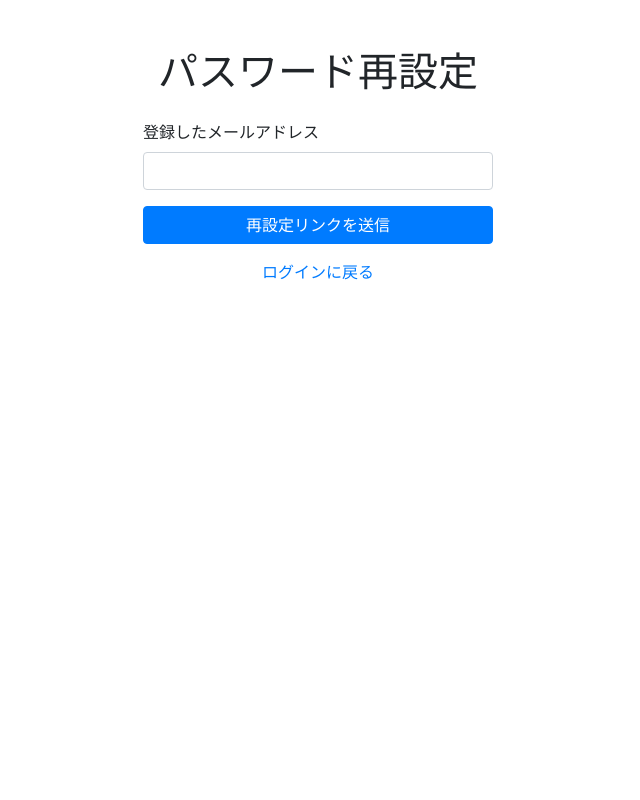
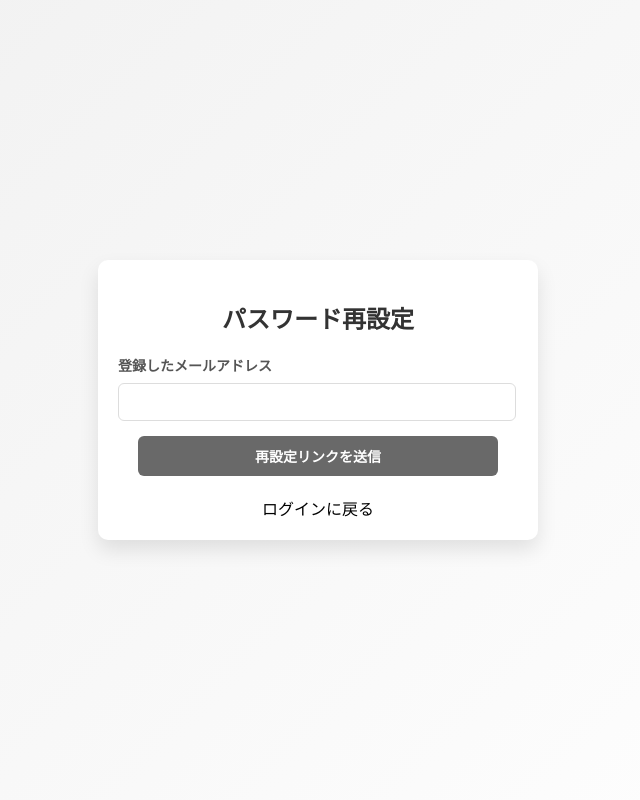
Before and after one commit to yamashita3303/NoteTrip, a Django app: page /password_reset/ in a window 1280 px wide. Shown: the whole page, without its empty margins (322-962 px from the left). Run offline with Django 4.2, Linux system fonts and the light colour scheme; some libraries are stand-ins or nearby versions.

Commit message:
ログアウトのとこ

```diff
--- a/app/templates/app/home.html
+++ b/app/templates/app/home.html
@@ -315,7 +315,7 @@ input[type=checkbox]:checked ~ #overlay-button:hover span, input[type=checkbox]:
         <div id="overlay">
             <ul>
                 <li><a href="{% url 'home' %}">Home</a></li>
-                <li><a href="#">About</a></li>
+                <li><a href="{% url 'logout' %}">Logout</a></li>
                 <li><a href="#">Contact</a></li>
             </ul>
         </div>
--- a/app/templates/app/password_reset.html
+++ b/app/templates/app/password_reset.html
@@ -4,28 +4,120 @@
     <meta charset="UTF-8">
     <meta name="viewport" content="width=device-width, initial-scale=1.0">
     <title>パスワード再設定</title>
-    <link href="https://stackpath.bootstrapcdn.com/bootstrap/4.5.2/css/bootstrap.min.css" rel="stylesheet">
+    <style>
+        /* ベースのスタイル */
+        body {
+            margin: 0;
+            padding: 0;
+            font-family: Arial, sans-serif;
+            background: linear-gradient(135deg, #f0f0f0, #ffffff);
+            display: flex;
+            justify-content: center;
+            align-items: center;
+            height: 100vh;
+            color: #333;
+        }
+
+        .container {
+            width: 100%;
+            max-width: 400px;
+            padding: 20px;
+            background: #fff;
+            box-shadow: 0 10px 20px rgba(0, 0, 0, 0.1);
+            border-radius: 10px;
+        }
+
+        h1 {
+            text-align: center;
+            font-size: 24px;
+            margin-bottom: 20px;
+        }
+
+        .form-group {
+            margin-bottom: 15px;
+            width: 94%;
+        }
+
+        label {
+            display: block;
+            margin-bottom: 8px;
+            font-size: 14px;
+            font-weight: bold;
+            color: #555;
+        }
+
+        input[type="email"] {
+            width: 100%;
+            padding: 10px;
+            border: 1px solid #ddd;
+            border-radius: 6px;
+            font-size: 14px;
+            background-color: white;
+            transition: all 0.3s ease;
+        }
+
+        input[type="email"]:focus {
+            border-color: #b9b9b9;
+            outline: none;
+            box-shadow: 0 0 5px rgba(9, 132, 227, 0.3);
+        }
+
+        button {
+            width: 90%;
+            padding: 10px;
+            font-size: 14px;
+            font-weight: bold;
+            color: #fff;
+            background-color: #696969;
+            border: none;
+            border-radius: 6px;
+            cursor: pointer;
+            transition: background-color 0.3s ease;
+            align-items: center;
+        }
+
+        button:hover {
+            background-color: #b8b8b8;
+        }
+
+        .text-center {
+            text-align: center;
+            margin-top: 20px;
+        }
+
+        .text-center a {
+            color: #000000;
+            text-decoration: none;
+            transition: color 0.3s ease;
+        }
+
+        .text-center a:hover {
+            color: #000000;
+        }
+
+        .button-container {
+            text-align: center;  /* ボタンを中央寄せ */
+            width: 100%;  /* 親要素の幅を100%に設定 */
+        }
+
+    </style>
 </head>
 <body>
 <div class="container">
-    <div class="row justify-content-center">
-        <div class="col-md-4 mt-5"> <!-- mt-5 でフォーム全体を下に下げる -->
     <h1 class="text-center mb-4">パスワード再設定</h1>
-            <form method="post"  enctype="multipart/form-data">
+    <form method="post" enctype="multipart/form-data">
         {% csrf_token %}
         <div class="form-group">
             <label for="email">登録したメールアドレス</label>
             <input type="email" class="form-control" id="email" name="email" required>
         </div>
-                <button type="submit" class="btn btn-primary btn-block">再設定リンクを送信</button>
+        <div class="button-container">
+            <button type="submit">再設定リンクを送信</button>
+        </div>
     </form>
     <div class="text-center mt-3">
         <a href="{% url 'login' %}">ログインに戻る</a>
     </div>
 </div>
-    </div>
-</div>
-<script src="https://code.jquery.com/jquery-3.5.1.slim.min.js"></script>
-<script src="https://cdn.jsdelivr.net/npm/bootstrap@4.5.2/dist/js/bootstrap.bundle.min.js"></script>
 </body>
 </html>
--- a/app/templates/base/base.html
+++ b/app/templates/base/base.html
@@ -250,7 +250,7 @@ input[type=checkbox]:checked ~ #overlay-button:hover span, input[type=checkbox]:
         <div id="overlay">
             <ul>
                 <li><a href="{% url 'home' %}">Home</a></li>
-                <li><a href="#">About</a></li>
+                <li><a href="{% url 'logout' %}">logout</a></li>
                 <li><a href="#">Contact</a></li>
             </ul>
         </div>
--- a/app/urls.py
+++ b/app/urls.py
@@ -11,7 +11,7 @@ urlpatterns = [
     path('admin_login/', views.admin_loginView, name='admin_login'),
     path('login', views.loginView, name='login'),
     path('signup/', views.signupView, name='signup'),
-    path('logout/', views.logoutView, name='logout'),
+    path('logout/', views.logout_view, name='logout'),
     path('home/', home, name='home'),
     path('dashboard/', views.dashboardView, name='dashboard'),
     path('password_reset/', views.password_resetView, name='password_reset'),
--- a/app/views.py
+++ b/app/views.py
@@ -284,10 +284,6 @@ def delete_application(request, application_id):
 
 
 
-# ログアウトビュー
-def logoutView(request):
-    logout(request)
-    return redirect('login')
 
 # おすすめスポット追加ビュー
 def add_spot(request, applicant_id):
@@ -636,3 +632,15 @@ def add_item_view(request, plan_id):
 
 def top(request):
     return render(request, 'app/top.html')
+
+class LogoutView(View):
+
+    # ログアウトビュー
+    def get(self, request):
+        return render(request, 'app/logout.html')
+
+    def post(self, request):
+        logout(request)
+        return redirect('login')
+
+logout_view = LogoutView.as_view()
```
Also changed, not shown: app/templates/app/logout.html (added, +46 -0 lines), app/templates/app/signup.html (+16 -7 lines), db.sqlite3. Lines whose indentation alone changed are shown as unchanged.
